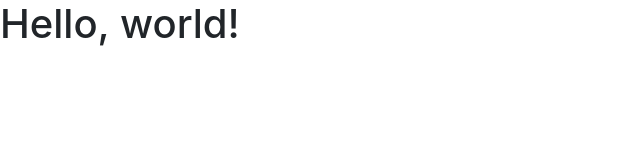
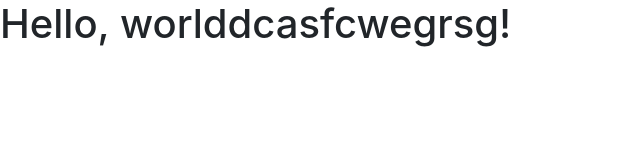
Before and after one commit to Prajakta8888/GitLearning, a plain HTML site: page My Website/index.html in a window 1280 px wide. Shown: the whole page, without its empty margins (0-640 px from the left). Drawn offline with nearby package versions, Linux system fonts and the light colour scheme.

Commit message:
Update index.html

```diff
--- a/My Website/index.html
+++ b/My Website/index.html
@@ -11,7 +11,7 @@
     <title>Hello, world!</title>
   </head>
   <body>
-    <h1>Hello, world!</h1>
+    <h1>Hello, worlddcasfcwegrsg!</h1>
 
     <!-- Optional JavaScript -->
     <!-- jQuery first, then Popper.js, then Bootstrap JS -->
```
